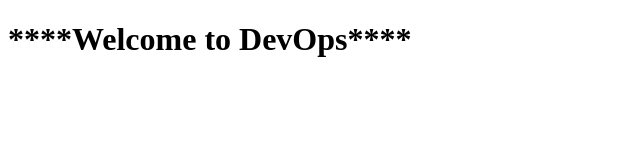
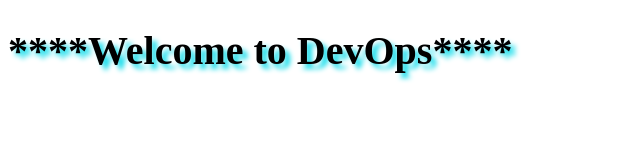
Before and after one commit to nikhmane/helloworld, a plain HTML site: page WebContent/pages/WelcomeFile.html in a window 1280 px wide. Shown: the whole page, without its empty margins (0-640 px from the left). Drawn offline with Linux system fonts and the light colour scheme.

Commit message:
added style

```diff
--- a/WebContent/pages/WelcomeFile.html
+++ b/WebContent/pages/WelcomeFile.html
@@ -3,6 +3,15 @@
 <head>
 <meta charset="ISO-8859-1">
 <title>Welcome</title>
+<style type="text/css">
+h1{
+    text-shadow:5px 5px 5px #17ddeb;
+    font-size: 30pt;
+    position: relative;
+    width: 100;
+
+    }
+</style>
 </head>
 <body>
 <h1>****Welcome to DevOps****</h1>
```
